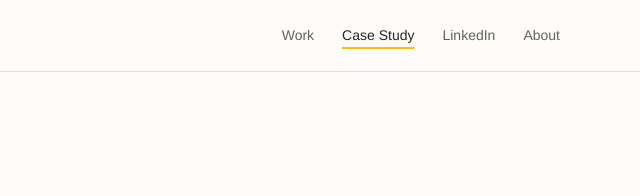
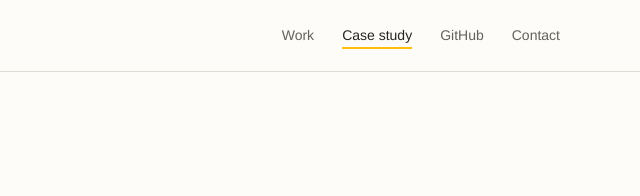
Before and after one commit to Nikayel/Nikayel.github.io, a plain HTML site: page case-study.html in a window 1280 px wide. Shown: the top 196 px of the page, 640-1280 px from the left. Drawn offline with Linux system fonts and the light colour scheme.

Commit message:
Match case study nav to the new homepage
Co-Authored-By: Claude Opus 5.5 <noreply@anthropic.com>

```diff
--- a/case-study.html
+++ b/case-study.html
@@ -15,9 +15,9 @@
       <a class="brand" href="index.html" aria-label="Nikayel Jamal home">Nikayel Jamal</a>
       <nav class="nav-links" aria-label="Primary navigation">
         <a href="index.html#work">Work</a>
-        <a href="case-study.html" aria-current="page">Case Study</a>
-        <a href="https://www.linkedin.com/in/nikayel-ali-162812221/?skipRedirect=true" target="_blank" rel="noreferrer">LinkedIn</a>
-        <a href="index.html#about">About</a>
+        <a href="case-study.html" aria-current="page">Case study</a>
+        <a href="https://github.com/Nikayel" target="_blank" rel="noreferrer">GitHub</a>
+        <a href="index.html#contact">Contact</a>
       </nav>
     </header>
 
```
